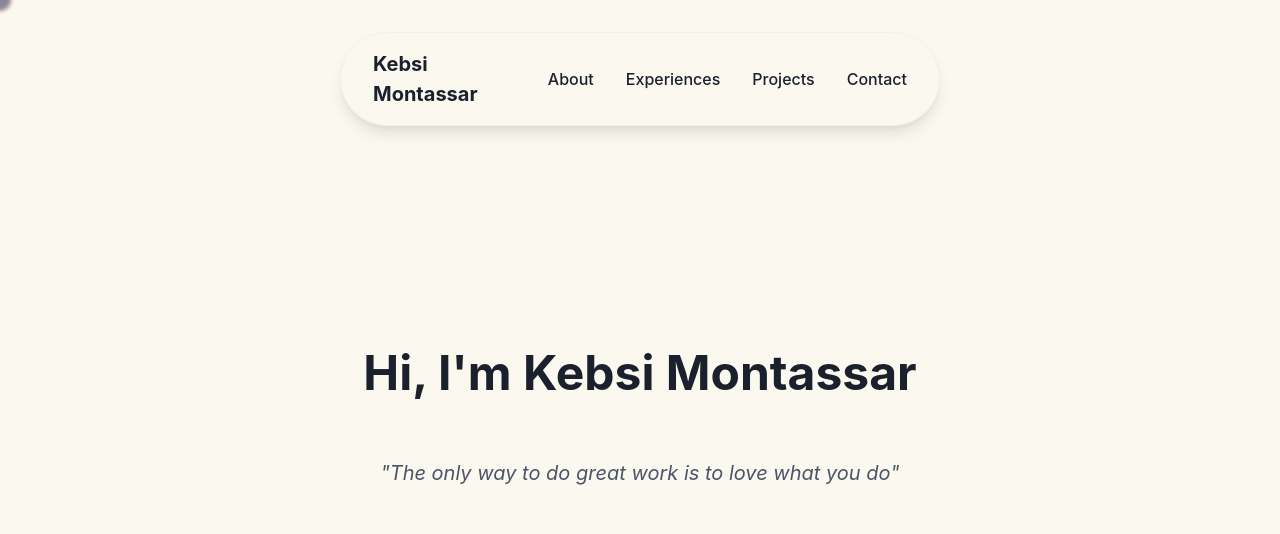
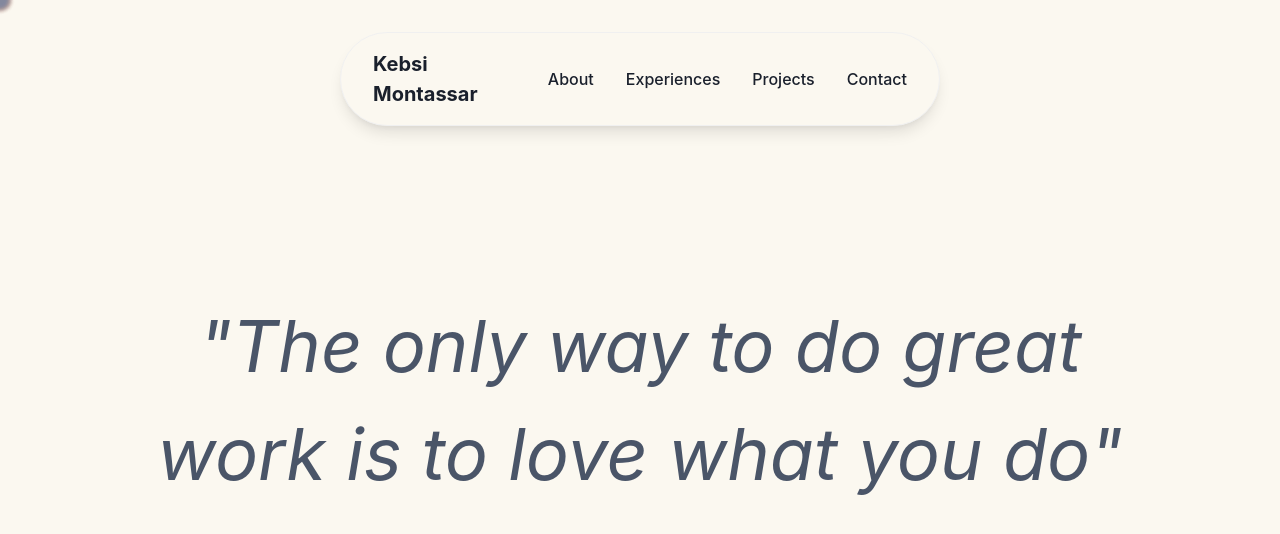
Before and after one commit to KabsiMontassar/portfolio, a React (Vite) app: page / in a window 1280 px wide. Shown: the top 534 px of the page. Built offline with nearby package versions, Linux system fonts and the light colour scheme.

Commit message:
Update page.jsx

```diff
--- a/src/components/page.jsx
+++ b/src/components/page.jsx
@@ -18,21 +18,13 @@ export default function Page() {
             zIndex={10}
         >
             <VStack spacing={6} align="center">
-                <Heading
+                <Text
                     onMouseEnter={() => setIsActive(true)}
                     onMouseLeave={() => setIsActive(false)}
-                    fontSize={["3xl", "4xl", "5xl"]}
-                    textAlign="center"
-                    maxW="800px"
-                    p={8}
-                >
-                    Hi, I'm Kebsi Montassar
-                </Heading>
-                <Text
-                    fontSize={["lg", "xl"]}
+                    fontSize={"7xl"}
                     color="gray.600"
                     fontStyle="italic"
-                    maxW="600px"
+                    maxW="1000px"
                     textAlign="center"
                 >
                     "The only way to do great work is to love what you do"
```
